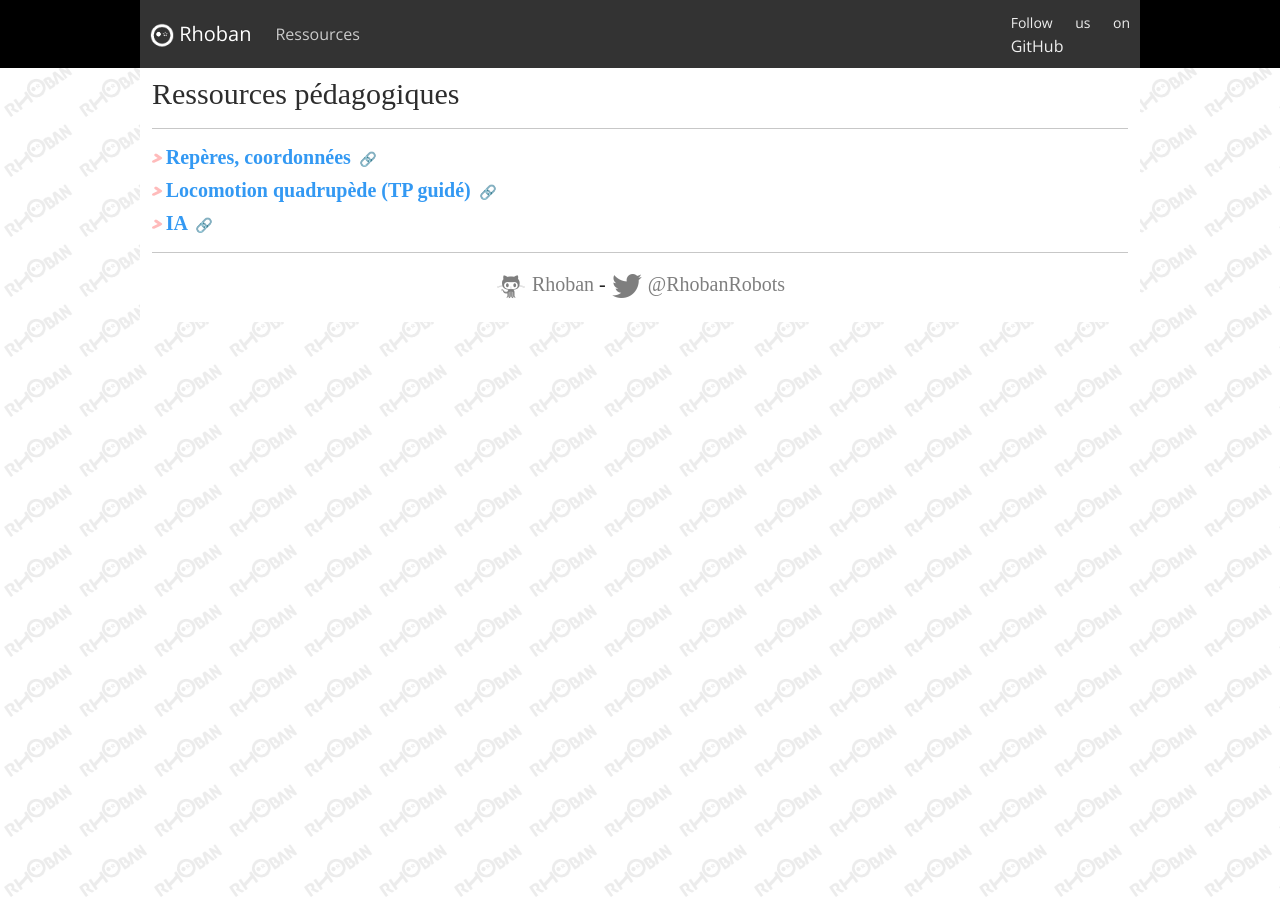
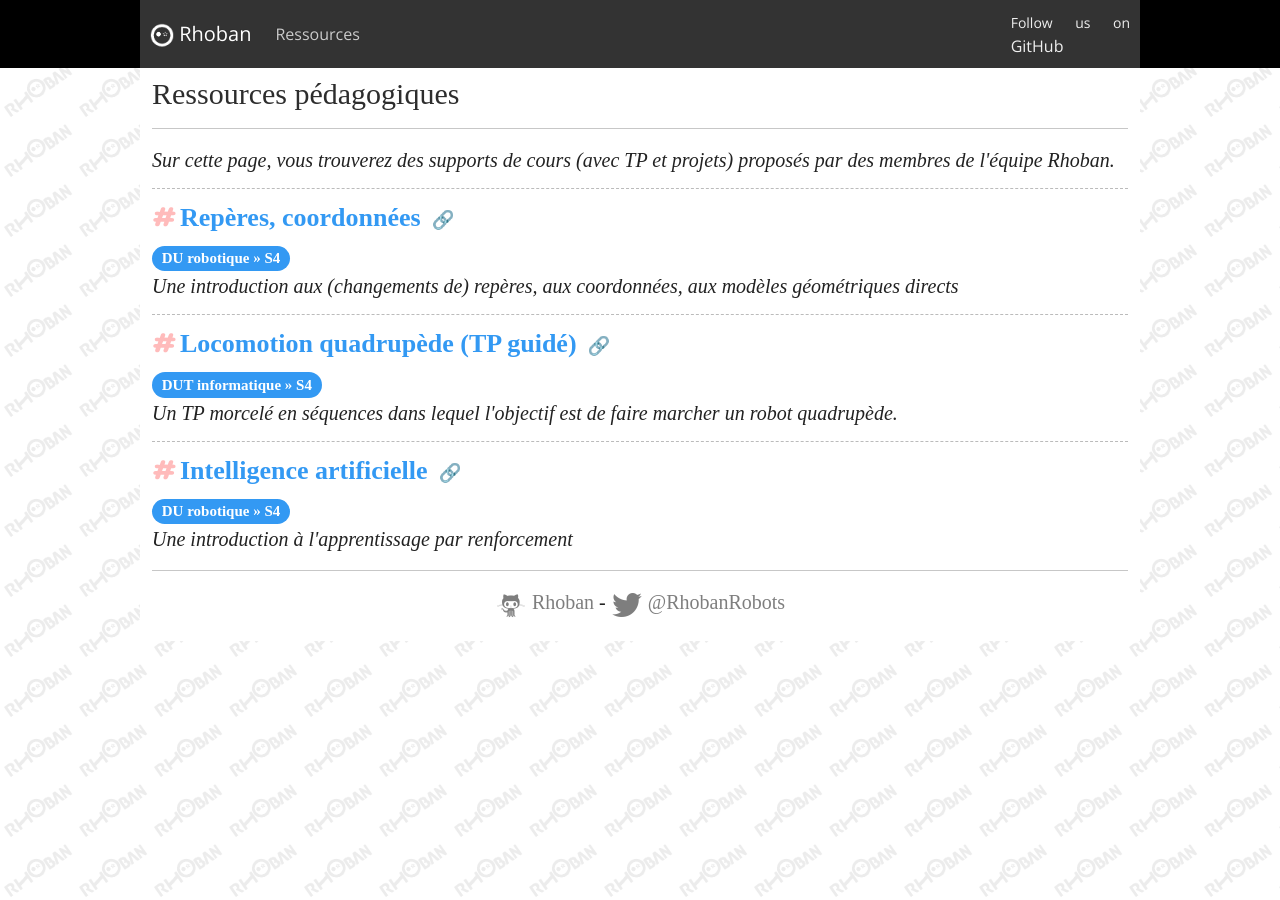
Before and after one commit to Rhoban/rhoban.github.io, a Jekyll site: the page built from index.html, in a window 1280 px wide. Built offline with Jekyll 4.4.1, drawn with Linux system fonts in a browser that asks for light colours; some web fonts are replaced; the list of posts is cut into pages by our own code.

Commit message:
Mise en page

```diff
--- a/index.html
+++ b/index.html
@@ -9,22 +9,51 @@
 
 <div>
 
-<h2>
+<em>
+  Sur cette page, vous trouverez des supports de cours (avec TP et projets) proposés par des membres
+  de l'équipe Rhoban.
+</em>
+
+<h1>
     <a href="/reperes/">
         Repères, coordonnées
     </a>
-</h2>
+</h1>
+<small class="badge bg-info rounded-pill">
+  DU robotique &raquo; S4
+</small>
+<br/>
 
-<h2>
+<em>
+  Une introduction aux (changements de) repères, aux coordonnées, aux modèles géométriques directs
+</em>
+
+<h1>
     <a href="/quadruped/">
         Locomotion quadrupède (TP guidé)
     </a>
-</h2>
+</h1>
+<small class="badge bg-info rounded-pill">
+  DUT informatique &raquo; S4
+</small>
+<br/>
 
-<h2>
-    <a href="/ia/">
-        IA
-    </a>
-</h2>
+<em>
+  Un TP morcelé en séquences dans lequel l'objectif est de faire marcher un robot quadrupède.
+</em>
+
+<h1>
+  <a href="/ia/">
+    Intelligence artificielle
+  </a>
+</h1>
+<small class="badge bg-info rounded-pill">
+  DU robotique &raquo; S4
+</small>
+<br/>
+
+<em>
+  Une introduction à l'apprentissage par renforcement
+</em>
 
 </div>
```
